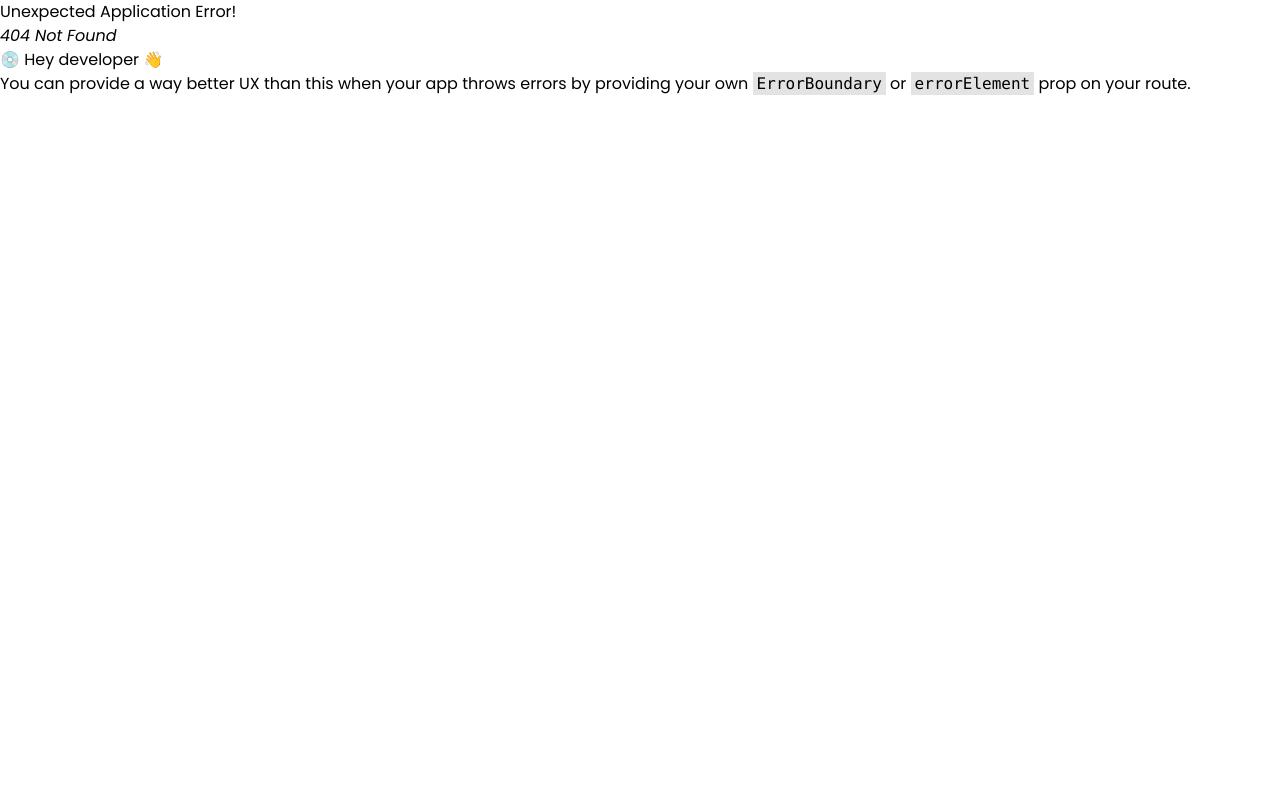
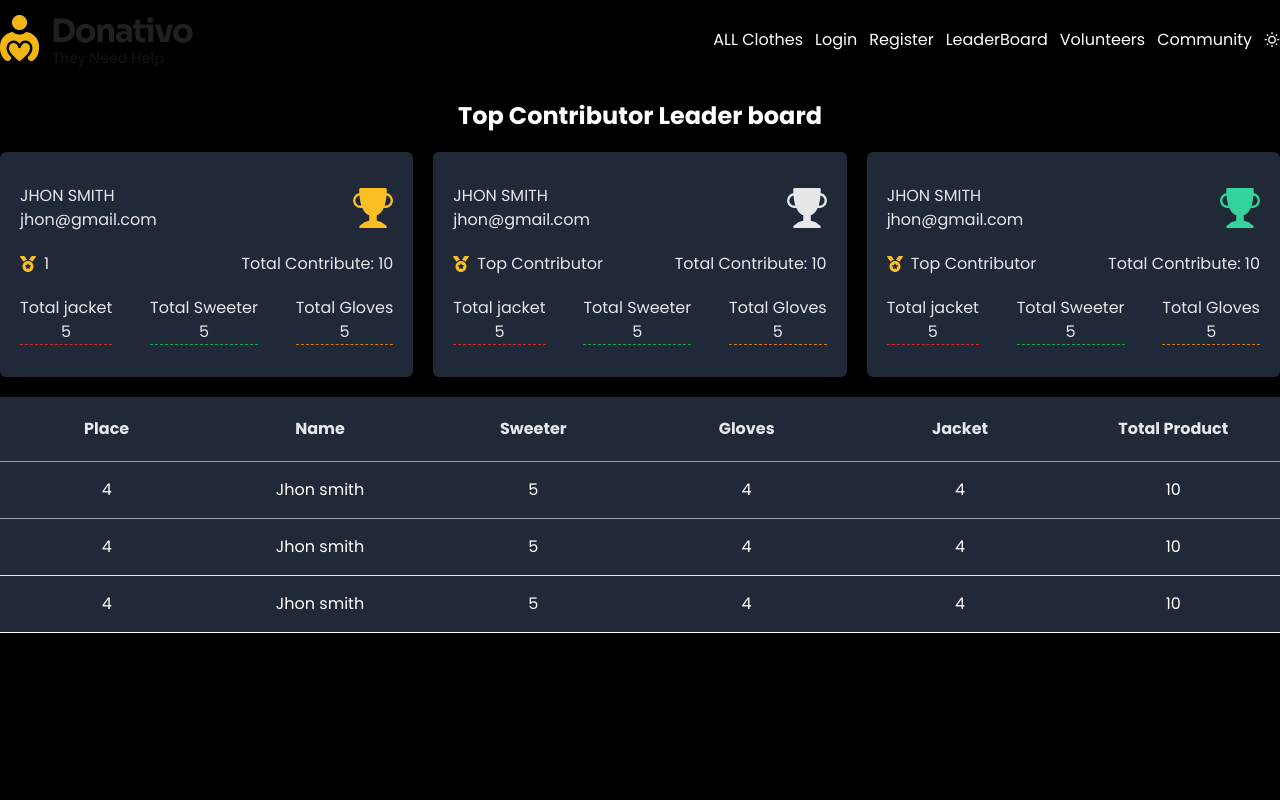
Before and after one commit to shukumar-542/winter-clothe-distribution-client, a React (Vite) app: page /leaderBoard in a window 1280 px wide. Before the commit this address had no page. Shown: the top 800 px of the page. Built offline with nearby package versions, Linux system fonts and the light colour scheme.

Commit message:
Implement leader board ui

```diff
--- a/src/components/layouts/NavBar.tsx
+++ b/src/components/layouts/NavBar.tsx
@@ -46,6 +46,11 @@ const NavBar = () => {
                         user &&
                         <li onClick={handleLogout} className="cursor-pointer ">Logout</li>
                     }
+                    <li>
+                        <NavLink to="/leaderBoard">LeaderBoard</NavLink>
+                    </li>
+                    <li>Volunteers</li>
+                    <li>Community</li>
                     <li onClick={handleTheme} className="cursor-pointer">
                         {
                             darkMode ? <MdOutlineWbSunny /> :  <FaMoon />
--- a/src/components/ui/Footer.tsx
+++ b/src/components/ui/Footer.tsx
@@ -7,7 +7,7 @@ const Footer = () => {
     const {darkMode} = useAppSelector(store => store.theme);
 
     return (
-        <div className={` ${darkMode ? "bg-black" : "bg-primary-color" } " py-10"`}>
+        <div className={` ${darkMode ? "bg-black" : "bg-primary-color" } py-10`}>
             <Container >
                 <div className="grid grid-cols-2 lg:grid-cols-4 justify-items-center text-white">
 
--- /dev/null
+++ b/src/pages/LeaderBoard/LeaderBoard.tsx
@@ -0,0 +1,176 @@
+import { BsTrophyFill } from "react-icons/bs";
+import Container from "../../components/ui/Container";
+import { FaMedal } from "react-icons/fa";
+
+const LeaderBoard = () => {
+    return (
+        <div className=" h-screen">
+            <Container >
+                <h1 className="text-center font-bold text-2xl pt-5">Top Contributor Leader board</h1>
+
+                <div className="grid grid-cols-3 gap-5 mt-5">
+                    <div className="bg-gray-800 shadow-md text-gray-200 px-5 py-8 rounded-md">
+                        <div className="flex justify-between items-center">
+                            <div>
+                                <p className="uppercase">Jhon Smith</p>
+                                <p>jhon@gmail.com</p>
+                            </div>
+                            <div>
+
+                                <BsTrophyFill className="size-10 text-amber-400" />
+                            </div>
+                        </div>
+                        <div className="flex justify-between items-center mt-5">
+                            <div className="flex gap-2 items-center ">
+                                <FaMedal className=" text-amber-400" />
+                                <p>1</p>
+                            </div>
+                            <p>Total Contribute: 10</p>
+                        </div>
+                        <div className="flex justify-between items-center mt-5">
+                            <div className="flex  flex-col items-center border-b border-dashed border-red-600">
+                                <p>Total jacket</p>
+                                <p>5</p>
+                            </div>
+                            <div className="flex  flex-col items-center  border-b border-dashed border-green-600">
+                                <p>Total Sweeter</p>
+                                <p>5</p>
+                            </div>
+                            <div className="flex  flex-col items-center  border-b border-dashed border-amber-600">
+                                <p>Total Gloves</p>
+                                <p>5</p>
+                            </div>
+
+                        </div>
+
+                    </div>
+
+
+
+
+                    <div className="bg-gray-800 shadow-md text-gray-200 px-5 py-8 rounded-md">
+                        <div className="flex justify-between items-center">
+                            <div>
+                                <p className="uppercase">Jhon Smith</p>
+                                <p>jhon@gmail.com</p>
+                            </div>
+                            <div>
+
+                                <BsTrophyFill className="size-10 text-fuchsia-200-400" />
+                            </div>
+                        </div>
+                        <div className="flex justify-between items-center mt-5">
+                            <div className="flex gap-2 items-center ">
+                                <FaMedal className=" text-amber-400" />
+                                <p>Top Contributor</p>
+                            </div>
+                            <p>Total Contribute: 10</p>
+                        </div>
+                        <div className="flex justify-between items-center mt-5">
+                            <div className="flex  flex-col items-center border-b border-dashed border-red-600">
+                                <p>Total jacket</p>
+                                <p>5</p>
+                            </div>
+                            <div className="flex  flex-col items-center  border-b border-dashed border-green-600">
+                                <p>Total Sweeter</p>
+                                <p>5</p>
+                            </div>
+                            <div className="flex  flex-col items-center  border-b border-dashed border-amber-600">
+                                <p>Total Gloves</p>
+                                <p>5</p>
+                            </div>
+
+                        </div>
+
+                    </div>
+
+
+
+
+
+
+                    <div className="bg-gray-800 shadow-md text-gray-200 px-5 py-8 rounded-md">
+                        <div className="flex justify-between items-center">
+                            <div>
+                                <p className="uppercase">Jhon Smith</p>
+                                <p>jhon@gmail.com</p>
+                            </div>
+                            <div>
+
+                                <BsTrophyFill className="size-10 text-emerald-400" />
+                            </div>
+                        </div>
+                        <div className="flex justify-between items-center mt-5">
+                            <div className="flex gap-2 items-center ">
+                                <FaMedal className=" text-amber-400" />
+                                <p>Top Contributor</p>
+                            </div>
+                            <p>Total Contribute: 10</p>
+                        </div>
+                        <div className="flex justify-between items-center mt-5">
+                            <div className="flex  flex-col items-center border-b border-dashed border-red-600">
+                                <p>Total jacket</p>
+                                <p>5</p>
+                            </div>
+                            <div className="flex  flex-col items-center  border-b border-dashed border-green-600">
+                                <p>Total Sweeter</p>
+                                <p>5</p>
+                            </div>
+                            <div className="flex  flex-col items-center  border-b border-dashed border-amber-600">
+                                <p>Total Gloves</p>
+                                <p>5</p>
+                            </div>
+                        </div>
+                    </div>
+                </div>
+
+
+                <table className="w-full mt-5 items-center table-fixed rounded-md">
+                    <thead className="bg-gray-800 shadow-md border-b border-gray-400 text-gray-200 rounded-md ">
+                        <tr>
+                            <th className="py-5">Place</th>
+                            <th>Name</th>
+                            <th>Sweeter</th>
+                            <th>Gloves</th>
+                            <th>Jacket</th>
+                            <th>Total Product</th>
+                        </tr>
+                    </thead>
+                    <tbody>
+                        <tr className="text-center border-b border-gray-400 bg-gray-800 text-white">
+                            <td className="py-4 ">4</td>
+                            <td>Jhon smith</td>
+                            <td>5</td>
+                            <td>4</td>
+                            <td>4</td>
+                            <td>10</td>
+
+                        </tr>
+                        <tr className="text-center border-b border-gray bg-gray-800 text-white">
+                            <td className="py-4 ">4</td>
+                            <td>Jhon smith</td>
+                            <td>5</td>
+                            <td>4</td>
+                            <td>4</td>
+                            <td>10</td>
+
+                        </tr>
+                        <tr className="text-center border-b border-white bg-gray-800 text-white">
+                            <td className="py-4 ">4</td>
+                            <td>Jhon smith</td>
+                            <td>5</td>
+                            <td>4</td>
+                            <td>4</td>
+                            <td>10</td>
+
+                        </tr>
+                    </tbody>
+                </table>
+
+
+            </Container>
+        </div>
+    );
+};
+
+export default LeaderBoard;
```
Also changed, not shown: src/routes/routes.tsx (+8 -0 lines).
